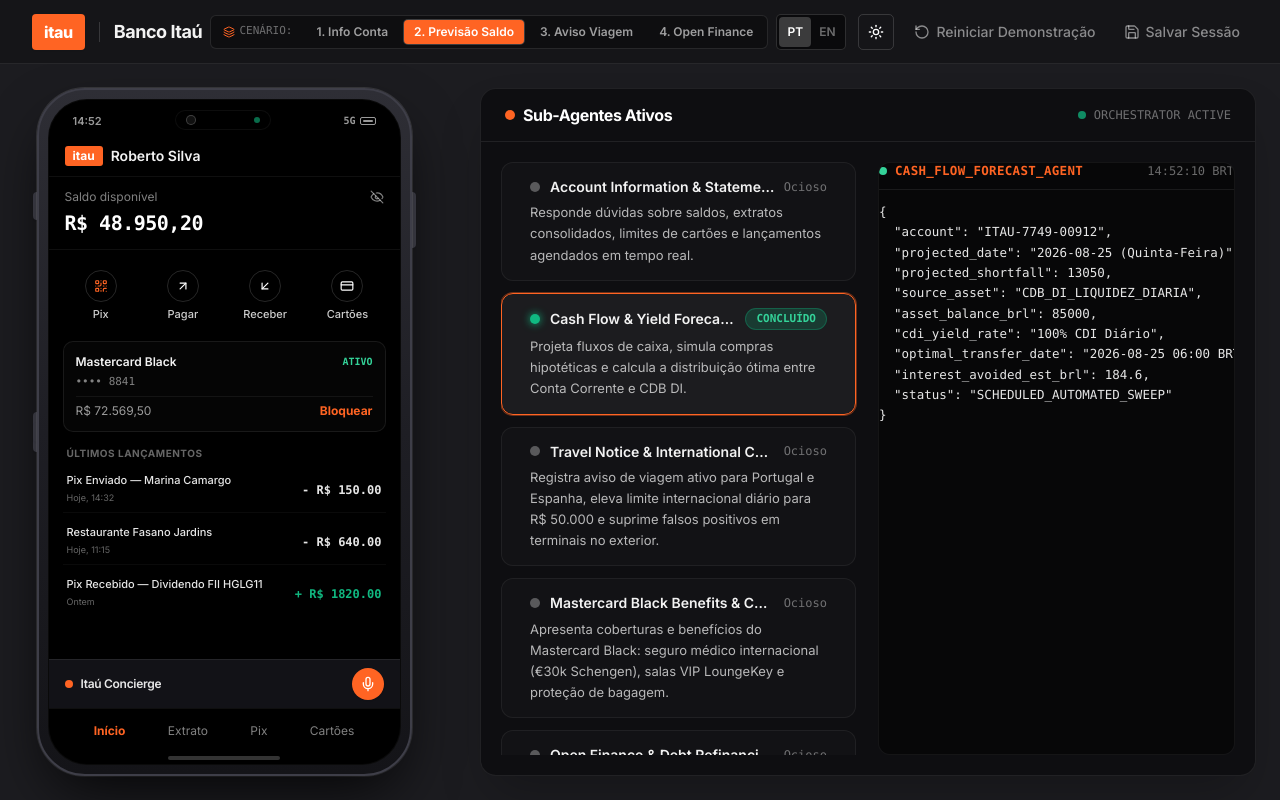
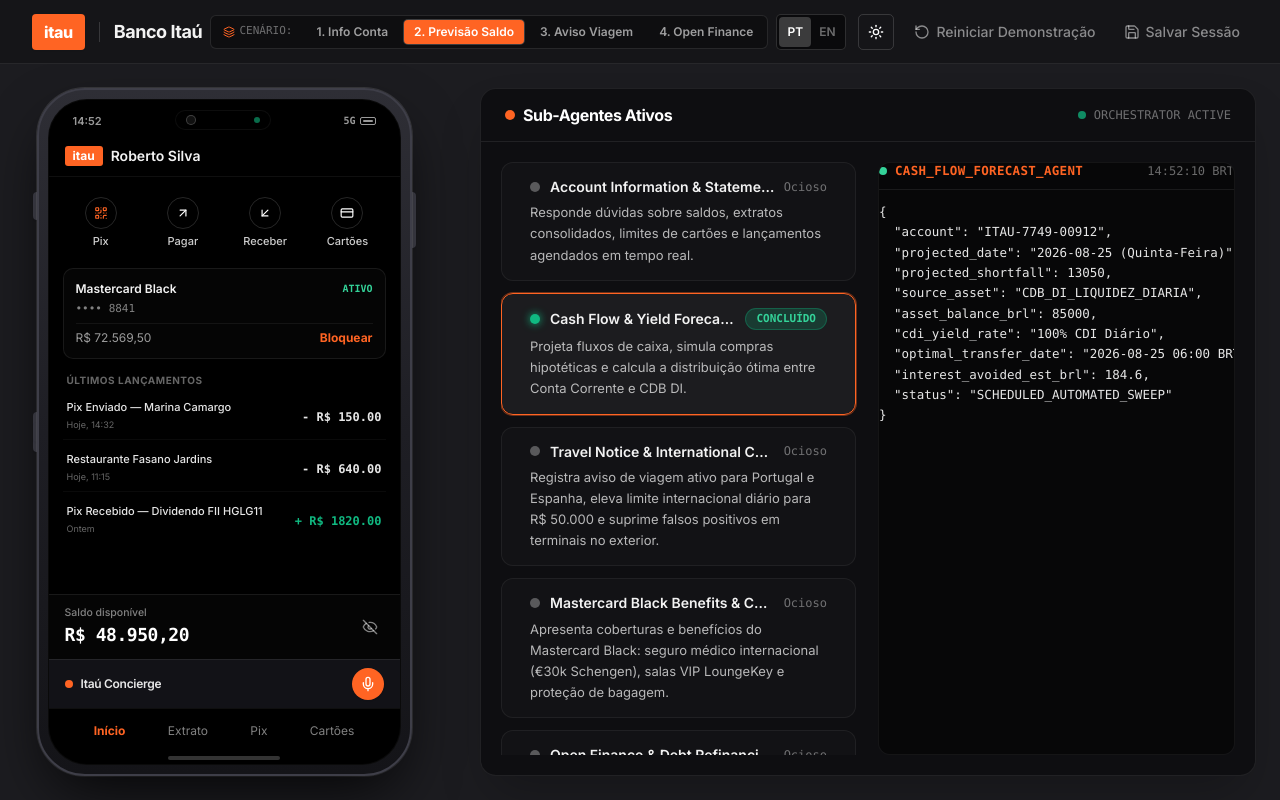
Before and after one commit to acombs121/itau-mobile-banking, a React (Vite) app in the folder frontend/: page / in a window 1280 px wide. Built offline with nearby package versions, Linux system fonts and the light colour scheme.

Commit message:
Move available balance card to the bottom above voice bar and footer navigation

```diff
--- a/frontend/src/components/PhoneContainer.tsx
+++ b/frontend/src/components/PhoneContainer.tsx
@@ -162,22 +162,6 @@ export const PhoneContainer: React.FC<PhoneContainerProps> = ({
             </div>
           </div>
 
-          {/* Balance Hero */}
-          <div className={`px-4 py-3 border-b flex-shrink-0 ${isDark ? 'border-white/[0.06]' : 'border-slate-100'}`}>
-            <div className={`flex items-center justify-between text-xs mb-1 ${isDark ? 'text-white/50' : 'text-slate-500'}`}>
-              <span>{t.phone.balanceTitle}</span>
-              <button
-                onClick={() => setShowBalance(!showBalance)}
-                className={isDark ? 'hover:text-white transition-colors' : 'hover:text-slate-900 transition-colors'}
-              >
-                {showBalance ? <EyeOff className="w-3.5 h-3.5" /> : <Eye className="w-3.5 h-3.5" />}
-              </button>
-            </div>
-            <div className={`text-xl font-bold tracking-tight font-mono ${isDark ? 'text-white' : 'text-slate-900'}`}>
-              {showBalance ? `R$ ${profile.checking_balance_brl.toLocaleString('pt-BR', { minimumFractionDigits: 2 })}` : 'R$ ••••••••'}
-            </div>
-          </div>
-
           {/* Scrollable Banking App Feed */}
           <div className={`flex-1 p-3.5 overflow-y-auto min-h-0 space-y-3 custom-scrollbar ${isDark ? 'bg-transparent' : 'bg-slate-50/50'}`}>
 
@@ -271,6 +255,29 @@ export const PhoneContainer: React.FC<PhoneContainerProps> = ({
               ))}
             </div>
 
+          </div>
+
+          {/* Balance Hero (Positioned at bottom above voice bar & footer nav) */}
+          <div className={`px-4 py-2.5 border-t flex items-center justify-between flex-shrink-0 transition-colors ${
+            isDark ? 'border-white/[0.08] bg-white/[0.02]' : 'border-slate-200 bg-slate-50'
+          }`}>
+            <div>
+              <span className={`text-[10.5px] font-medium block ${isDark ? 'text-white/50' : 'text-slate-500'}`}>
+                {t.phone.balanceTitle}
+              </span>
+              <div className={`text-lg font-bold tracking-tight font-mono ${isDark ? 'text-white' : 'text-slate-900'}`}>
+                {showBalance ? `R$ ${profile.checking_balance_brl.toLocaleString('pt-BR', { minimumFractionDigits: 2 })}` : 'R$ ••••••••'}
+              </div>
+            </div>
+            <button
+              onClick={() => setShowBalance(!showBalance)}
+              className={`p-1.5 rounded-full transition-colors ${
+                isDark ? 'text-white/50 hover:text-white hover:bg-white/10' : 'text-slate-400 hover:text-slate-900 hover:bg-slate-200'
+              }`}
+              title={showBalance ? "Hide Balance" : "Show Balance"}
+            >
+              {showBalance ? <EyeOff className="w-4 h-4" /> : <Eye className="w-4 h-4" />}
+            </button>
           </div>
 
           {/* Bottom Voice Concierge Bar (Placed above Footer Nav) */}
```
